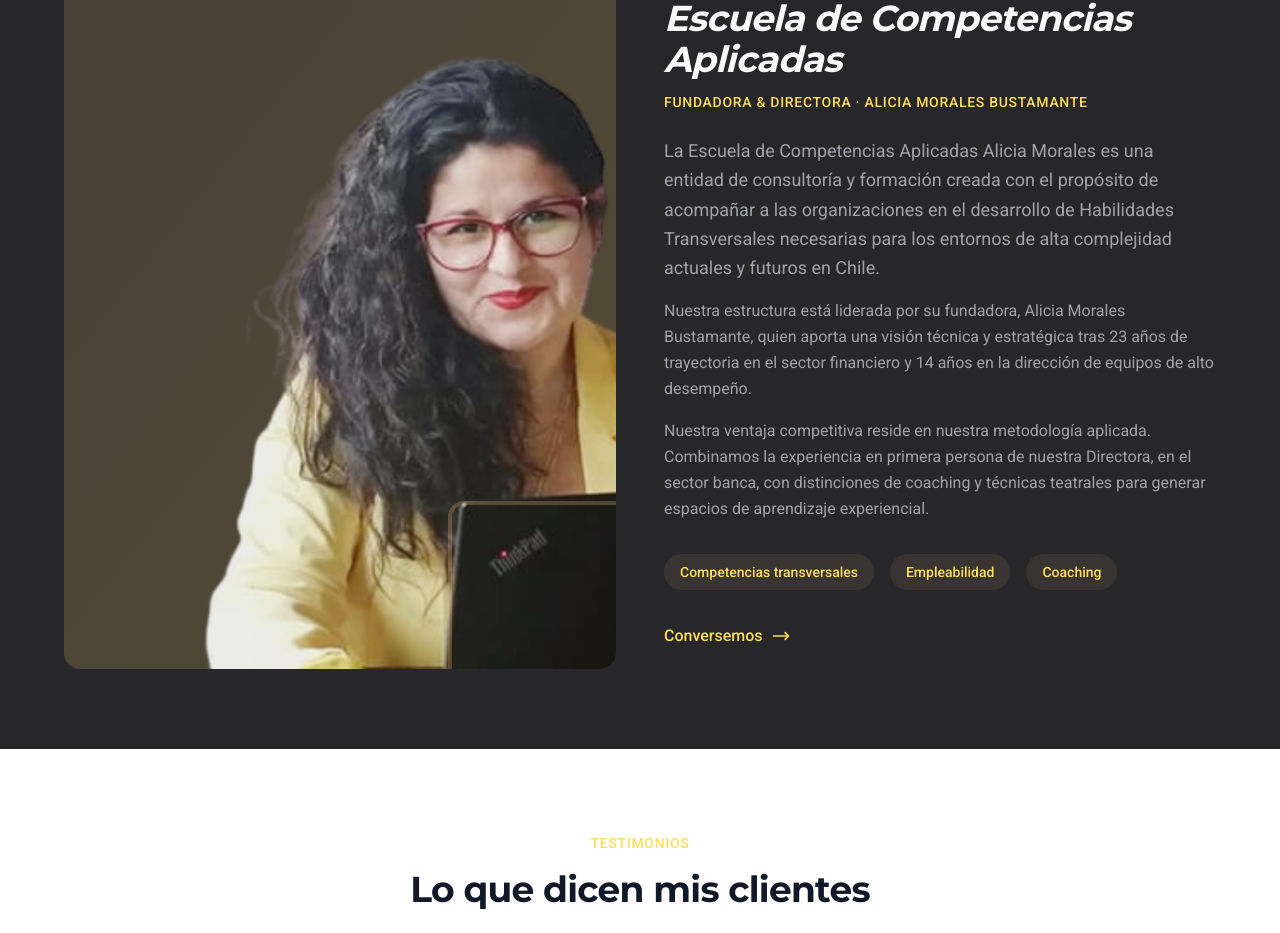
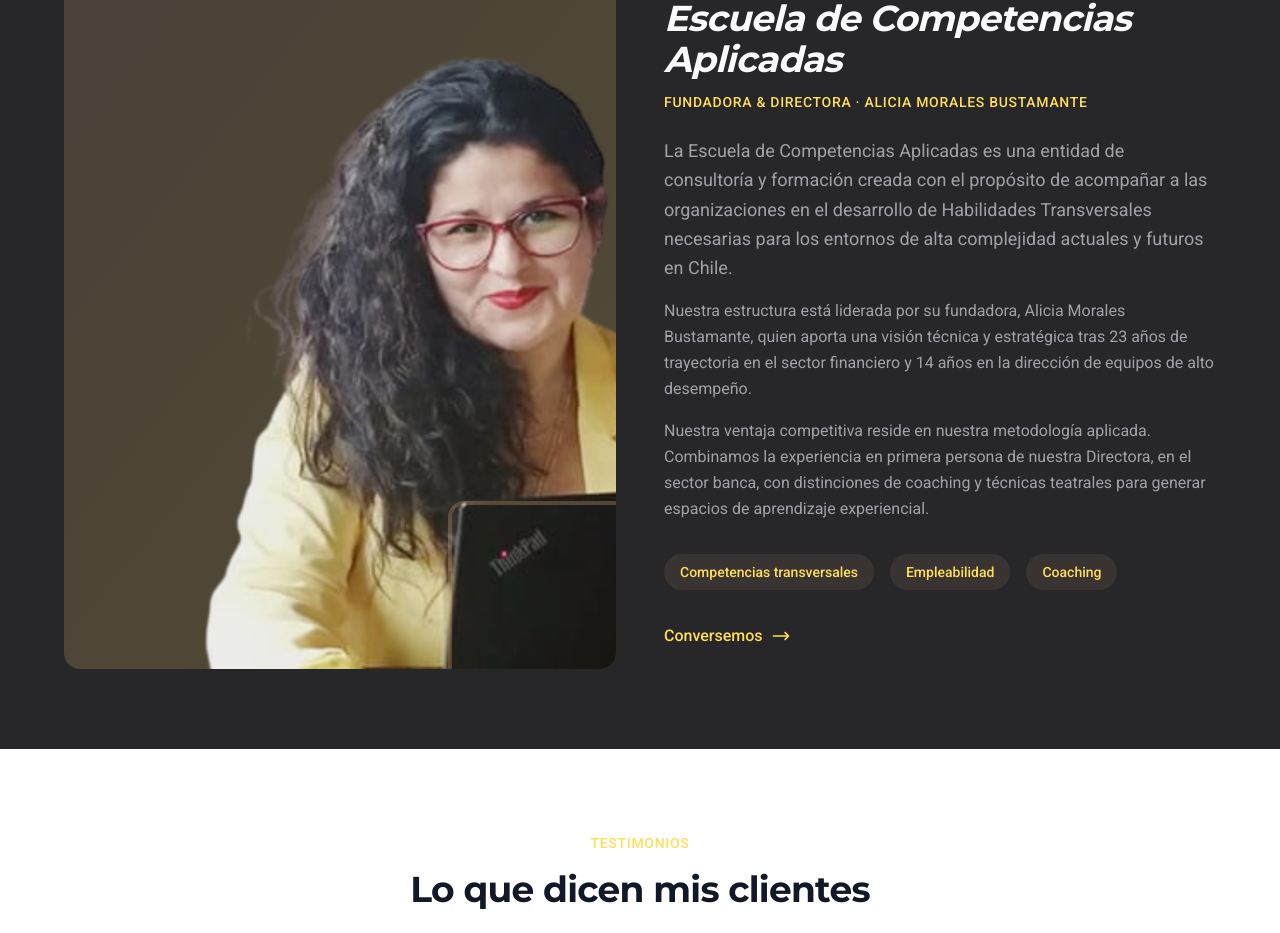
Before and after one commit to mauro6287-blip/alicia-morales-coach, a Next.js app: page / in a window 1280 px wide. Shown: the part 8065-8998 px from the top of the page. Built offline with nearby package versions, Linux system fonts and the light colour scheme.

Commit message:
Remove 'Alicia Morales' from Escuela de Competencias Aplicadas description
Co-Authored-By: Claude Opus 4.6 <noreply@anthropic.com>

```diff
--- a/sections/SobreMi.tsx
+++ b/sections/SobreMi.tsx
@@ -35,7 +35,7 @@ export default function SobreMi() {
 
                             <div className="space-y-4 text-muted">
                                 <p className="text-lg leading-relaxed">
-                                    La Escuela de Competencias Aplicadas Alicia Morales es una entidad
+                                    La Escuela de Competencias Aplicadas es una entidad
                                     de consultoría y formación creada con el propósito de acompañar a
                                     las organizaciones en el desarrollo de Habilidades Transversales
                                     necesarias para los entornos de alta complejidad actuales y futuros
```
